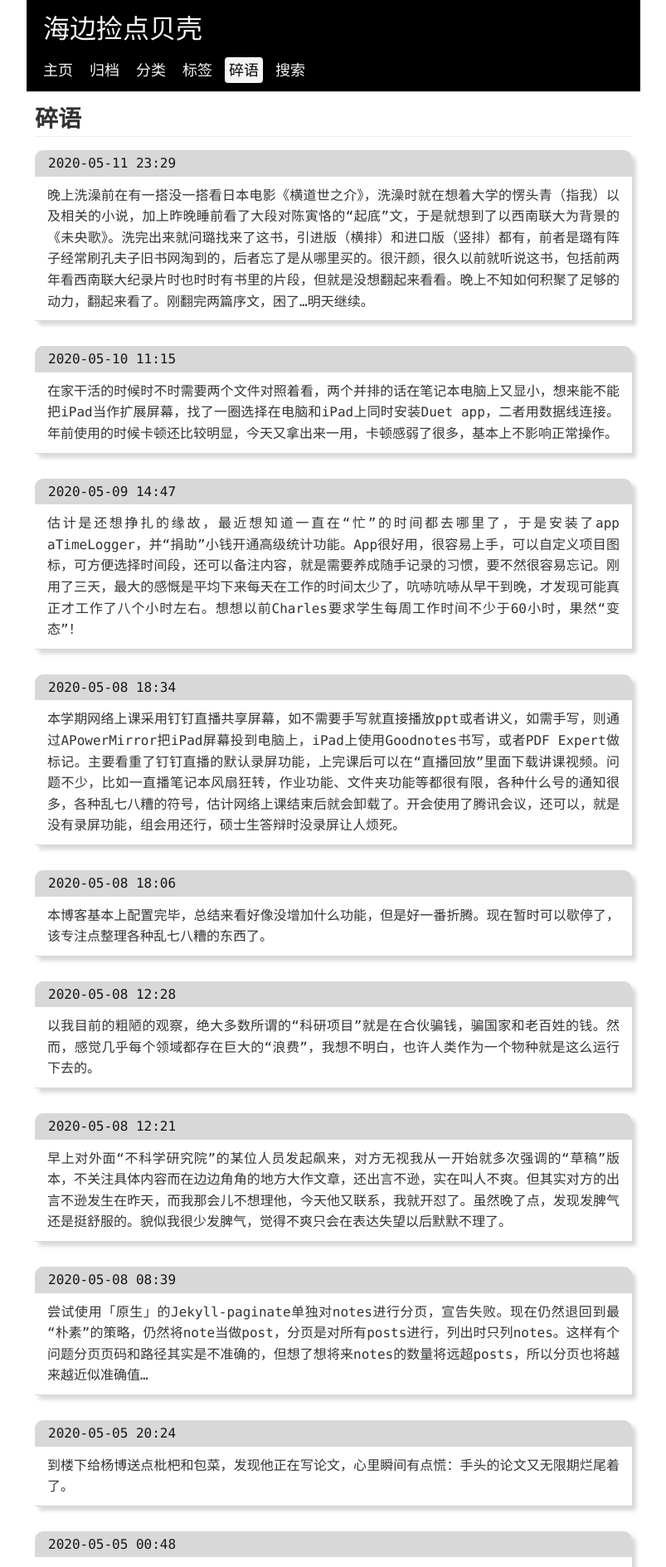
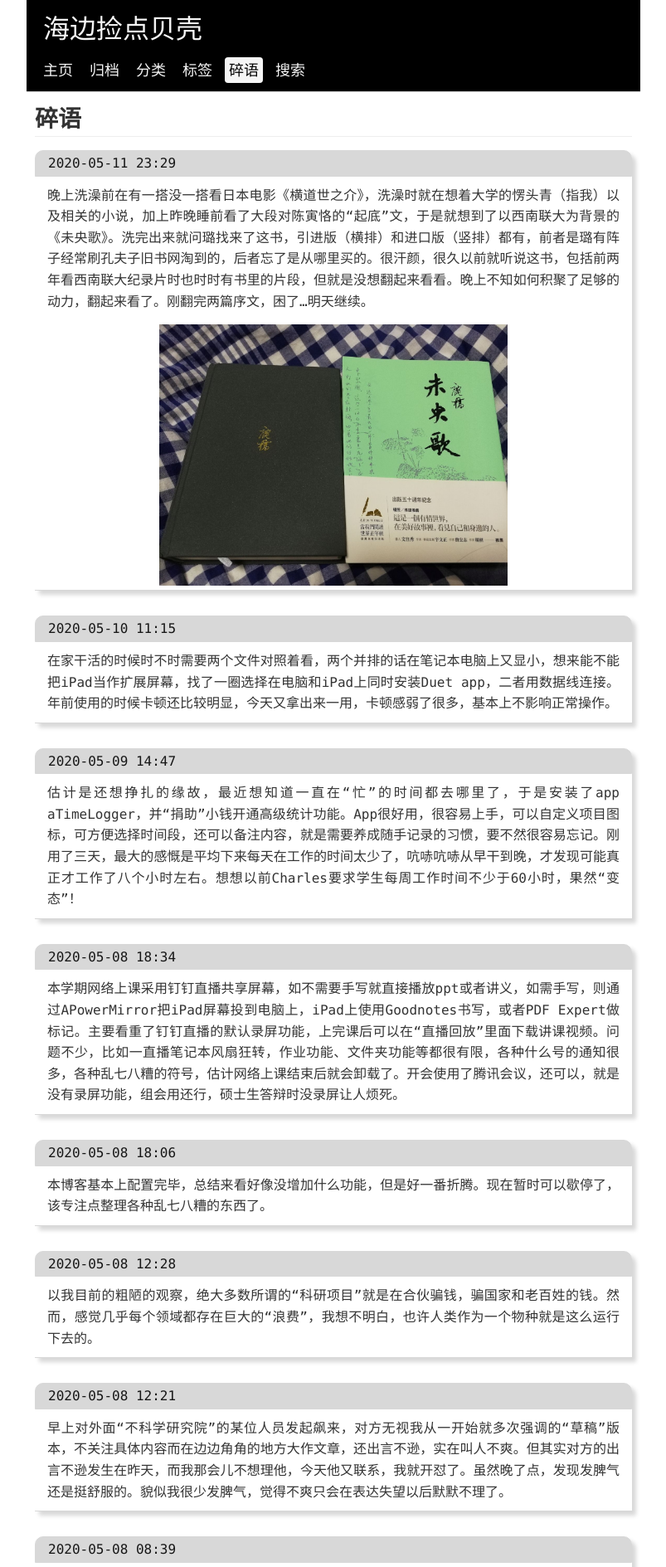
Before and after one commit to xienotes/xienotes.github.io, a Jekyll site: the page built from notes/index.html, in a window 1280 px wide. Shown: the top 1889 px of the page at 83% size, without its empty margins (238-1041 px from the left). Built offline with Jekyll 4.4.1, drawn with Linux system fonts in a browser that asks for light colours; the list of posts is cut into pages by our own code.

Commit message:
add note image support

```diff
--- a/_includes/head.html
+++ b/_includes/head.html
@@ -25,6 +25,9 @@
     {%- if page.layout == "default" %}
         <link rel="stylesheet" href="{{site.baseurl}}/assets/css/default.css?t={{buildtime}}">
     {%- endif %}
+    {%- if page.layout == "note" %}
+        <link rel="stylesheet" href="{{site.baseurl}}/assets/css/post.css?t={{buildtime}}">
+    {%- endif %}
 
     <link rel="authorization_endpoint" href="https://indieauth.com/auth" />
     <link rel="token_endpoint" href="https://tokens.indieauth.com/token" />
--- a/assets/css/shared.css
+++ b/assets/css/shared.css
@@ -146,6 +146,19 @@ table tr td:last-child {
     margin-bottom: 0;
 }
 
+img {
+    display: block;
+    max-width: 100%;
+    margin: 0 auto;
+    height: auto;
+}
+
+img.note-image {
+    display: block;
+    max-width: 60%;
+    margin: 5px auto;
+    height: auto;
+}
 
 .site-header {
     padding-top: 10px;
--- a/notes/index.html
+++ b/notes/index.html
@@ -14,6 +14,13 @@ title: 碎语
     </div>
     <div class="note-content-container">
         {{ note.content }}
+
+        {% capture imgfile %}{{ note.date | date: "%Y%m%d" | append: note.slug}}{% endcapture %}
+        {% for img in site.static_files %}
+          {% if img.path contains "/assets/notes/" and img.name contains imgfile %}
+            <img class="note-image" src={{img.path}} alt="">
+          {% endif %}
+        {% endfor %}
     </div>
 </div>
 {% endfor %}
```
Also changed, not shown: assets/notes/20200511557401589211810938.jpg (added), media/2020-05-11-55740/1589211810938.jpg (renamed from media/2020-05-55740/1589211810938.jpg).
